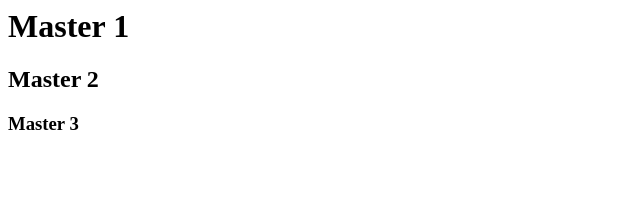
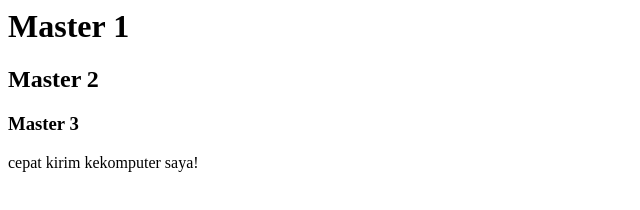
Before and after one commit to Salimrasyid12/juniorcode, a plain HTML site: page index.html in a window 1280 px wide. Shown: the whole page, without its empty margins (0-640 px from the left). Drawn offline with Linux system fonts and the light colour scheme.

Commit message:
Perubahan github

```diff
--- a/index.html
+++ b/index.html
@@ -5,7 +5,7 @@
 <h2> Master 2 </h2>
 <h3> Master 3 </h3>
 
-
+<p1> cepat kirim kekomputer saya!</p1>
 </body>
 
 
```
